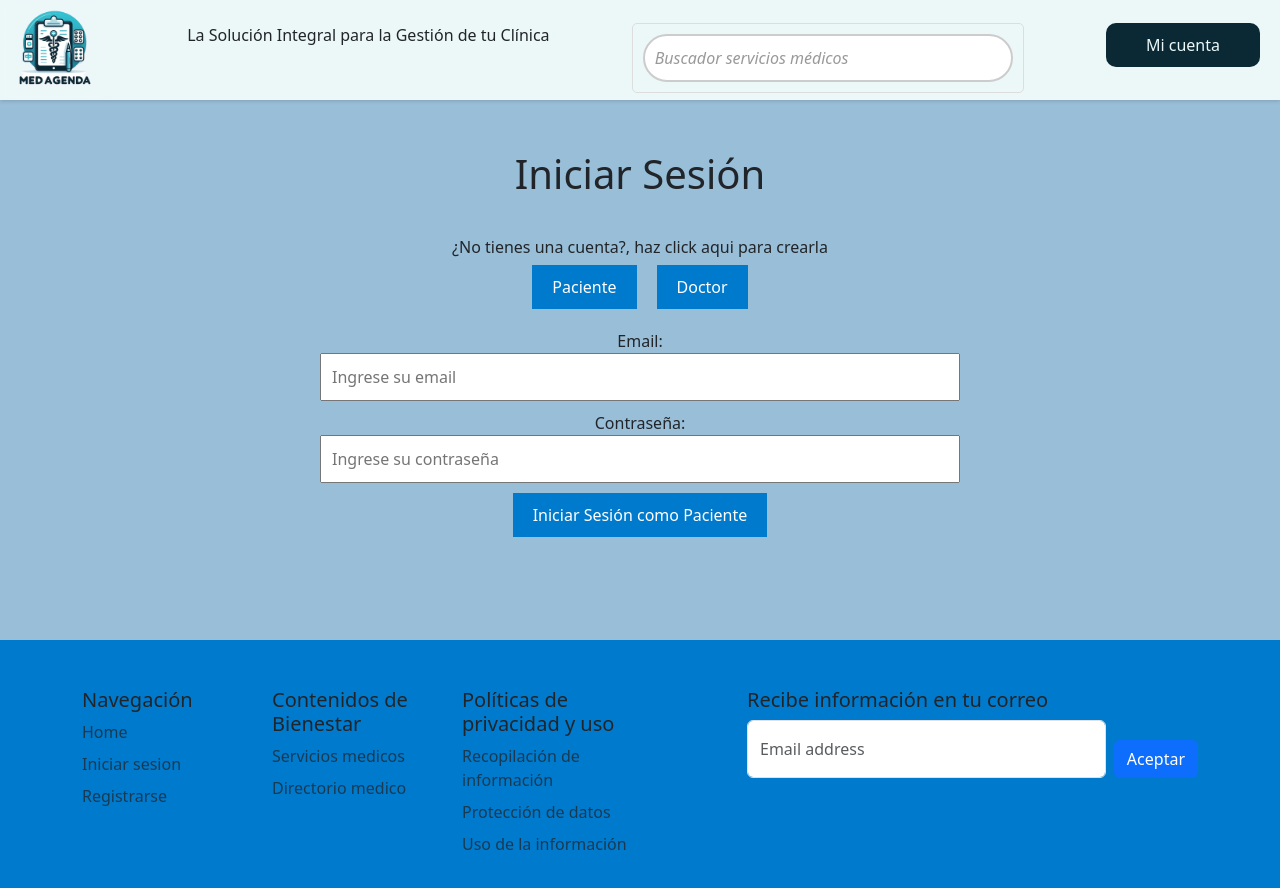
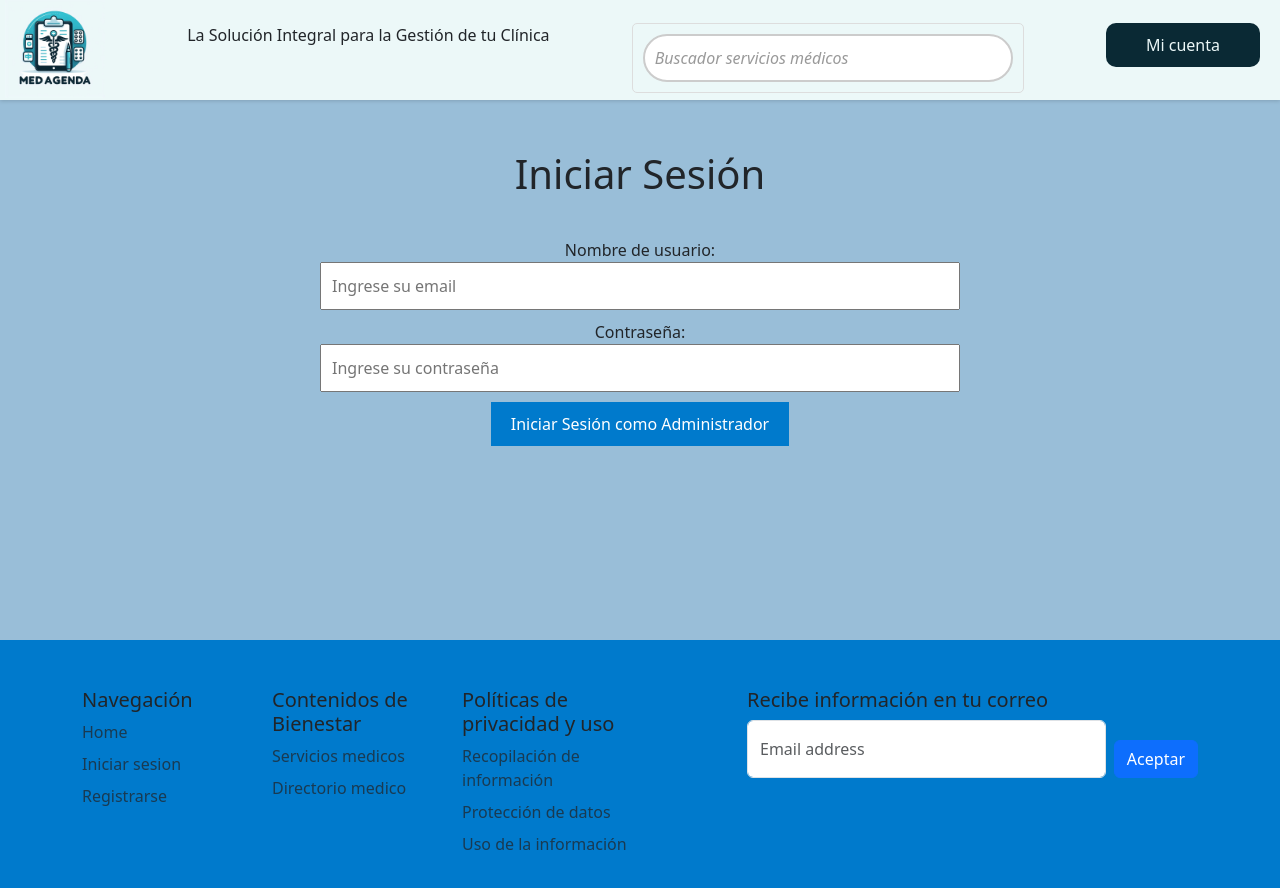
Before and after one commit to PirrY/MedAgenda, a React (Vite) app: page /Login in a window 1280 px wide. Shown: the top 888 px of the page. Built offline with nearby package versions, Linux system fonts and the light colour scheme.

Commit message:
Desvinculación de los registros desde la página principal
En cuenta solo queda la opción de iniciar sesión como administrador, además cambio en el path de registro medico

```diff
--- a/src/main.jsx
+++ b/src/main.jsx
@@ -14,7 +14,7 @@ const router = createBrowserRouter([
   { path: '/', element: <Home/>},
   { path: '/Account', element: <Account/>},
   { path: '/Login', element: <Login/>},
-  { path: '/Register', element: <Register/>},
+  { path: '/MedicalRegister', element: <Register/>},
   { path: '/AHome', element: <ADashboard/>},
   { path: '/BDClientes', element: <MostrarClientes/>},
   { path: '/ACalendar', element: <ShowCalendar/>},
--- a/src/pages/Login.jsx
+++ b/src/pages/Login.jsx
@@ -7,49 +7,21 @@ import { useNavigate } from 'react-router-dom';
 
 
 export function Login() {
-  const [userType, setUserType] = useState('patient'); // Controla el tipo de usuario
-  const navigate = useNavigate();
 
-  const goToRegisterPage = () => {
-    navigate('/Register');
-  }
   return (
     <div>
     <div className="login-page">
       <Header/>
       <h1 className="text-h1">Iniciar Sesión</h1>
-      <h6 onClick={goToRegisterPage}>¿No tienes una cuenta?, haz click aqui para crearla</h6>
-      <div className="user-type-buttons">
-        {/* Botones para elegir el tipo de usuario */}
-        <button onClick={() => setUserType('patient')}>Paciente</button>
-        <button onClick={() => setUserType('doctor')}>Doctor</button>
-      </div>
-
-      {/* Renderizado condicional del formulario según el tipo de usuario */}
-      {userType === 'patient' ? <PatientLoginForm /> : <DoctorLoginForm />}
-
+      <form className="login-form">
+        <label>Nombre de usuario:</label>
+        <input type="email" placeholder="Ingrese su email" required />
+        <label>Contraseña:</label>
+        <input type="password" placeholder="Ingrese su contraseña" required />
+        <button type="submit">Iniciar Sesión como Administrador</button>
+      </form>
     </div>
     <Footer/>
     </div>
   );
 }
-
-const PatientLoginForm = () => (
-  <form className="login-form">
-    <label>Email:</label>
-    <input type="email" placeholder="Ingrese su email" required />
-    <label>Contraseña:</label>
-    <input type="password" placeholder="Ingrese su contraseña" required />
-    <button type="submit">Iniciar Sesión como Paciente</button>
-  </form>
-);
-
-const DoctorLoginForm = () => (
-  <form className="login-form">
-    <label>Email:</label>
-    <input type="email" placeholder="Ingrese su email" required />
-    <label>Contraseña:</label>
-    <input type="password" placeholder="Ingrese su contraseña" required />
-    <button type="submit">Iniciar Sesión como Doctor</button>
-  </form>
-);
--- a/src/pages/Register.jsx
+++ b/src/pages/MedicalRegister.jsx
@@ -1,6 +1,6 @@
 import React, { useState } from 'react';
 import Header from '../components/molecules/Header';
-import './Register.css';
+import './MedicalRegister.css';
 
 export function Register() {
   // Estado para capturar los datos del formulario
--- a/src/pages/index.js
+++ b/src/pages/index.js
@@ -1,7 +1,7 @@
 export * from './Account'
 export * from './Login'
 export * from './Home'
-export * from './Register'
+export * from './MedicalRegister'
 export { default as ADashboard } from './AdminDashboard';
 export { default as MostrarClientes } from './BDClientes';
 export { default as ShowCalendar } from './CalendarioAdmin';
```
Also changed, not shown: src/pages/MedicalRegister.css (renamed from src/pages/Register.css).
